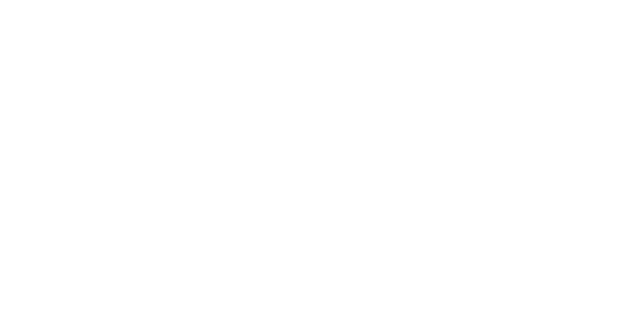
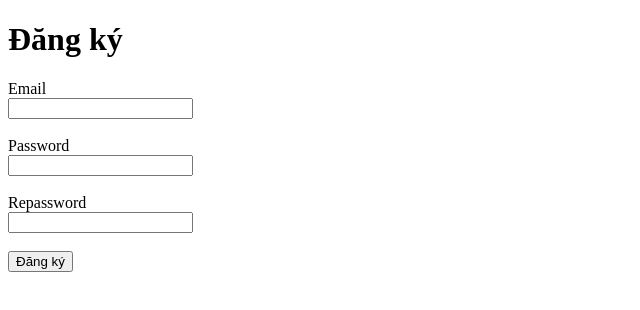
Before and after one commit to dungvyvp2007-tech/dungvyvp2007-tech--dungvyvp2007-tech-DungNQ__B25DTCN083_-IT103B-K25-miniprj6, a plain HTML site: page miniprj6/index.html in a window 1280 px wide. Shown: the whole page, without its empty margins (0-640 px from the left). Drawn offline with Linux system fonts and the light colour scheme.

Commit message:
Update index.html

```diff
--- a/miniprj6/index.html
+++ b/miniprj6/index.html
@@ -1,11 +1,33 @@
-<!DOCTYPE html>
+<!doctype html>
 <html lang="en">
-<head>
-    <meta charset="UTF-8">
-    <meta name="viewport" content="width=device-width, initial-scale=1.0">
-    <title>Document</title>
-</head>
-<body>
-    <script src="./script.js"></script>
-</body>
+  <head>
+    <meta charset="UTF-8" />
+    <meta name="viewport" content="width=device-width, initial-scale=1.0" />
+    <title>Register</title>
+  </head>
+
+  <body>
+    <form id="registerForm">
+      <h1>Đăng ký</h1>
+
+      <label>Email</label>
+      <br />
+      <input type="email" id="email" />
+      <br /><br />
+
+      <label>Password</label>
+      <br />
+      <input type="password" id="password" />
+      <br /><br />
+
+      <label>Repassword</label>
+      <br />
+      <input type="password" id="repassword" />
+      <br /><br />
+
+      <button type="submit">Đăng ký</button>
+    </form>
+
+    <script src="script.js"></script>
+  </body>
 </html>
```
